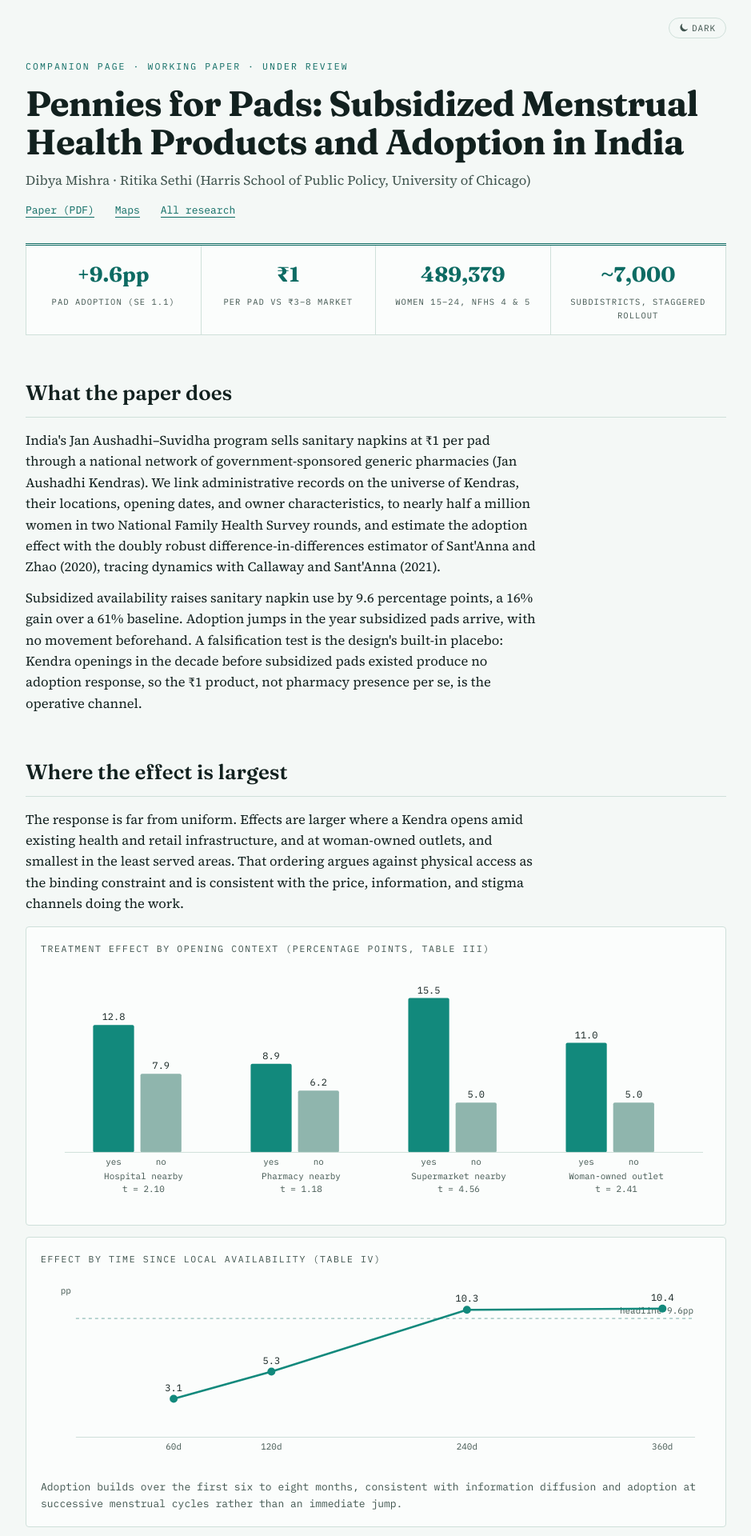
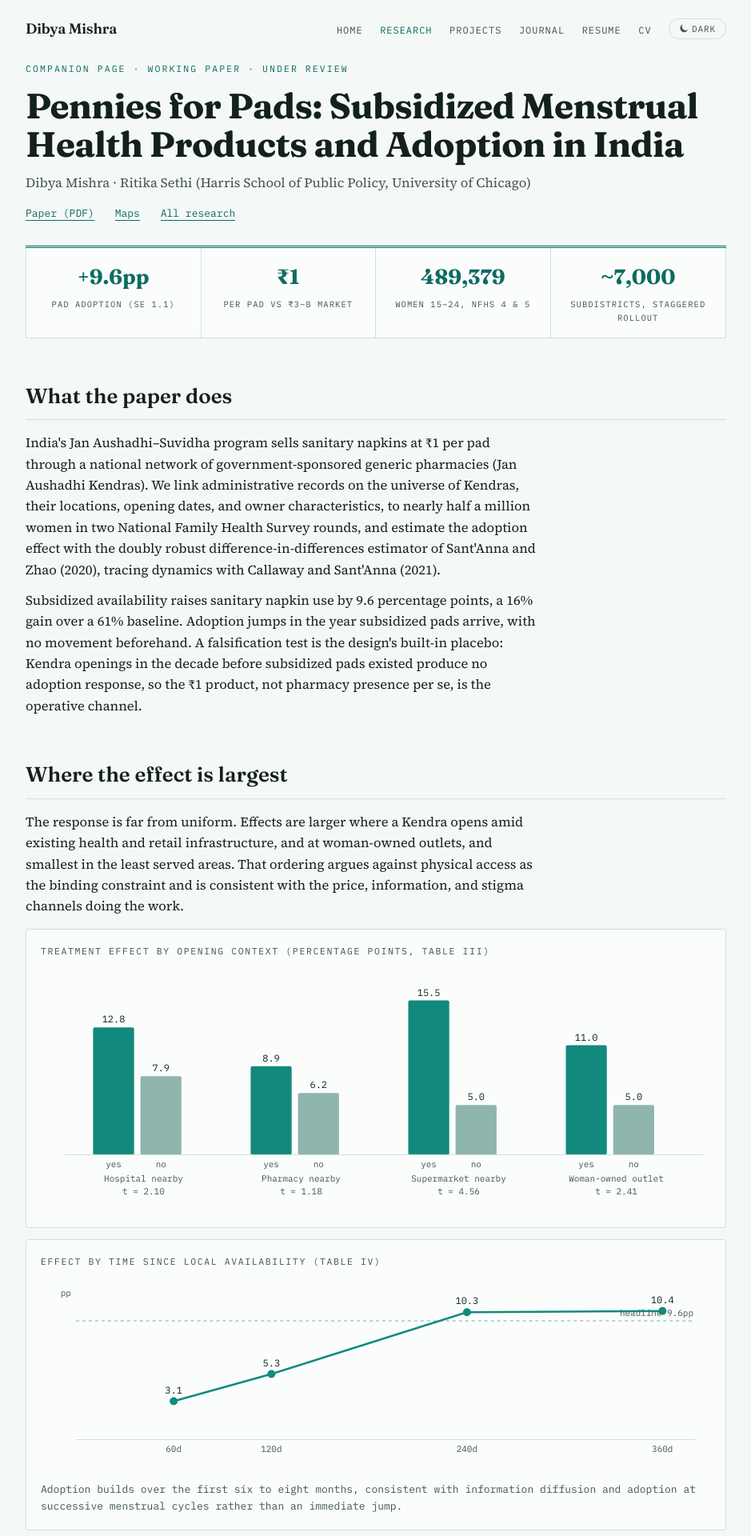
Before and after one commit to mishrad/mishrad.github.io, a Jekyll site: the page pmbjp/index.html, which Jekyll copies as it is, in a window 1280 px wide. Shown: the top 1920 px of the page at 80% size, without its empty margins (170-1109 px from the left). Built offline with Jekyll 4.4.1, drawn with Linux system fonts in a browser that asks for light colours.

Commit message:
Making Theme Changes

```diff
--- a/assets/css/style.css
+++ b/assets/css/style.css
@@ -287,7 +287,7 @@ img { max-width: 100%; height: auto; }
   width: 8.5rem;
   height: 8.5rem;
   object-fit: cover;
-  border-radius: 3px;
+  border-radius: 50%;
   filter: grayscale(18%);
 }
 
--- a/pmbjp/index.html
+++ b/pmbjp/index.html
@@ -38,7 +38,15 @@
   a:hover{color:var(--accent-hover)}
 
   header.mast{padding:22px 0 30px;border-bottom:3px double var(--accent)}
-  .mast-top{display:flex;justify-content:flex-end;margin-bottom:26px}
+  /* Site nav, mirroring _includes/nav.html so this standalone page carries the
+     same header as the Jekyll pages. */
+  .mast-top{display:flex;align-items:baseline;justify-content:space-between;gap:18px;flex-wrap:wrap;margin-bottom:26px}
+  .site-name{font-family:'Fraunces',serif;font-size:18px;font-weight:600;letter-spacing:-.01em;color:var(--ink);text-decoration:none}
+  .site-name:hover{color:var(--accent)}
+  .site-nav{display:flex;align-items:baseline;gap:1.35rem;flex-wrap:wrap}
+  .site-nav a{font-family:'IBM Plex Mono',monospace;font-size:12px;letter-spacing:.08em;text-transform:uppercase;color:var(--ink-soft);text-decoration:none}
+  .site-nav a:hover{color:var(--accent)}
+  .site-nav a[aria-current="page"]{color:var(--accent)}
   .kicker{font-family:'IBM Plex Mono',monospace;font-size:11.5px;letter-spacing:.18em;text-transform:uppercase;color:var(--accent);margin-bottom:14px}
   h1{font-family:'Fraunces',serif;font-weight:700;font-size:clamp(30px,5vw,44px);line-height:1.08;letter-spacing:-.015em}
   .authors{margin-top:12px;color:var(--ink-soft)}
@@ -134,12 +142,21 @@
 
 <header class="mast">
   <div class="mast-top">
+    <a class="site-name" href="/">Dibya Mishra</a>
+    <nav class="site-nav">
+      <a href="/">Home</a>
+      <a href="/research/" aria-current="page">Research</a>
+      <a href="/projects/">Projects</a>
+      <a href="/journal/">Journal</a>
+      <a href="/assets/files/resume.pdf">Resume</a>
+      <a href="/assets/files/cv.pdf">CV</a>
     <button class="theme-toggle" id="theme-toggle" type="button" aria-label="Switch color theme">
       <svg class="theme-icon-moon" viewBox="0 0 24 24" aria-hidden="true"><path d="M21.64 15.32A9.75 9.75 0 0 1 8.68 2.36a.75.75 0 0 0-.98-.95 10.75 10.75 0 1 0 14.9 14.9.75.75 0 0 0-.96-.99Z"/></svg>
       <svg class="theme-icon-sun" viewBox="0 0 24 24" aria-hidden="true"><path d="M12 17a5 5 0 1 1 0-10 5 5 0 0 1 0 10Zm0-14a1 1 0 0 1 1 1v1.5a1 1 0 1 1-2 0V4a1 1 0 0 1 1-1Zm0 16a1 1 0 0 1 1 1v1.5a1 1 0 1 1-2 0V20a1 1 0 0 1 1-1ZM3 12a1 1 0 0 1 1-1h1.5a1 1 0 1 1 0 2H4a1 1 0 0 1-1-1Zm15.5-1H20a1 1 0 1 1 0 2h-1.5a1 1 0 1 1 0-2ZM5.64 5.64a1 1 0 0 1 1.41 0l1.07 1.06A1 1 0 0 1 6.7 8.12L5.64 7.05a1 1 0 0 1 0-1.41Zm10.24 10.24a1 1 0 0 1 1.42 0l1.06 1.07a1 1 0 0 1-1.41 1.41l-1.07-1.06a1 1 0 0 1 0-1.42ZM18.36 5.64a1 1 0 0 1 0 1.41L17.3 8.12a1 1 0 1 1-1.42-1.42l1.07-1.06a1 1 0 0 1 1.41 0ZM8.12 15.88a1 1 0 0 1 0 1.42l-1.07 1.06a1 1 0 0 1-1.41-1.41l1.06-1.07a1 1 0 0 1 1.42 0Z"/></svg>
       <span class="theme-word-dark">Dark</span>
       <span class="theme-word-light">Light</span>
     </button>
+    </nav>
   </div>
   <div class="kicker">Companion Page · Working Paper · Under Review</div>
   <h1>Pennies for Pads: Subsidized Menstrual Health Products and Adoption in India</h1>
```
